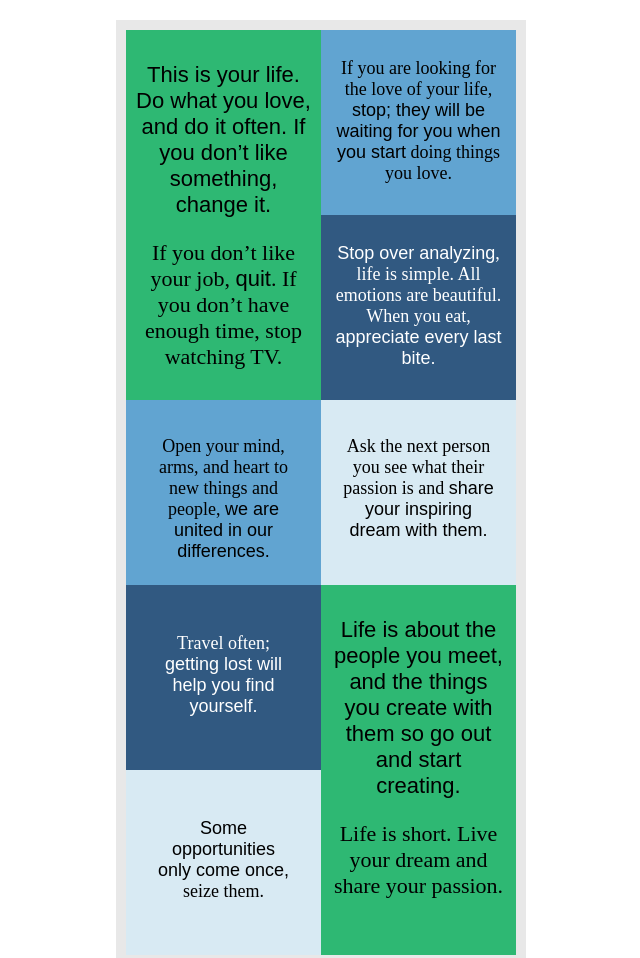
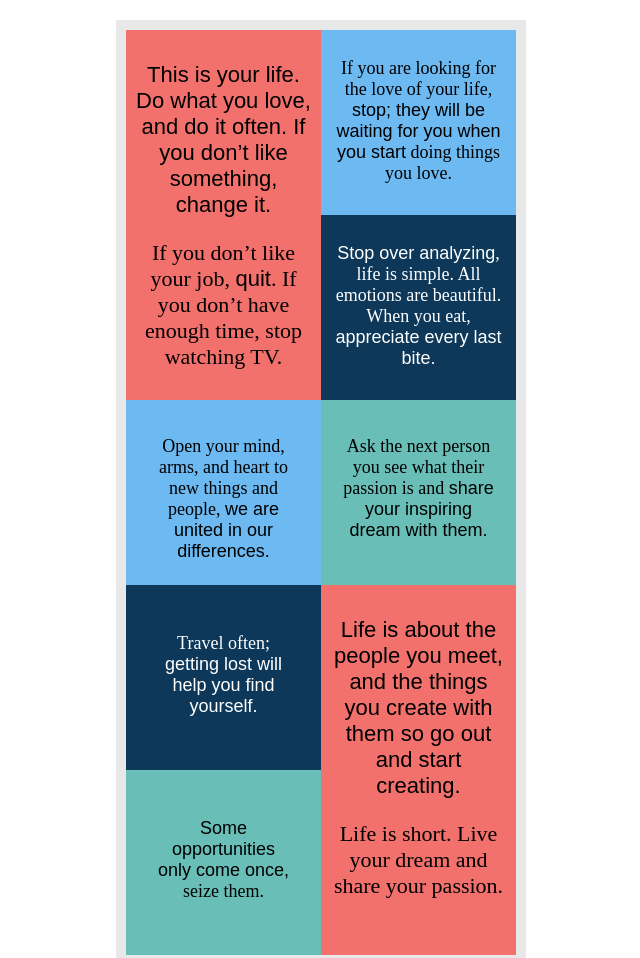
Before and after one commit to EBristle/holstee-manifesto, a plain HTML site: page index.html in a window 1280 px wide. Shown: the top 958 px of the page, without its empty margins (319-959 px from the left). Drawn offline with Linux system fonts and the light colour scheme; a web font is replaced by a local one.

Commit message:
changed colors

```diff
--- a/css/main.css
+++ b/css/main.css
@@ -19,7 +19,7 @@ p {
 	height: 350px;
 	padding: 10px;
 	text-align: center;
-	background: #2eb873;
+	background: #F2716D;
   	font-size: 22px;
 	float: left;
 }
@@ -34,7 +34,7 @@ p {
 	height: 165px;
 	padding: 10px;
 	text-align: center;
-	background: #61a4d1;
+	background: #6db9f2;
   	font-size: 18px;
 	clear: both;
 }
@@ -44,7 +44,7 @@ p {
 	height: 149px;
 	padding: 18px;
 	text-align: center;
-	background: #61a4d1;
+	background: #6db9f2;
 	font-size: 18px;
 	float: left;
 }
@@ -54,17 +54,17 @@ p {
 	height: 125px;
 	padding: 30px;
 	text-align: center;
-  	background: #315981;
+  	background: #0d3859;
 	color: white;
 	font-size: 18px;
 }
 
 .indigo {
-	background: #315981;
+	background: #0D3859;
 	color: white;
   }
 
 .plum {
-	background: #d8eaf3;
+	background: #69bfb7;
 	color: black;
 }
```
